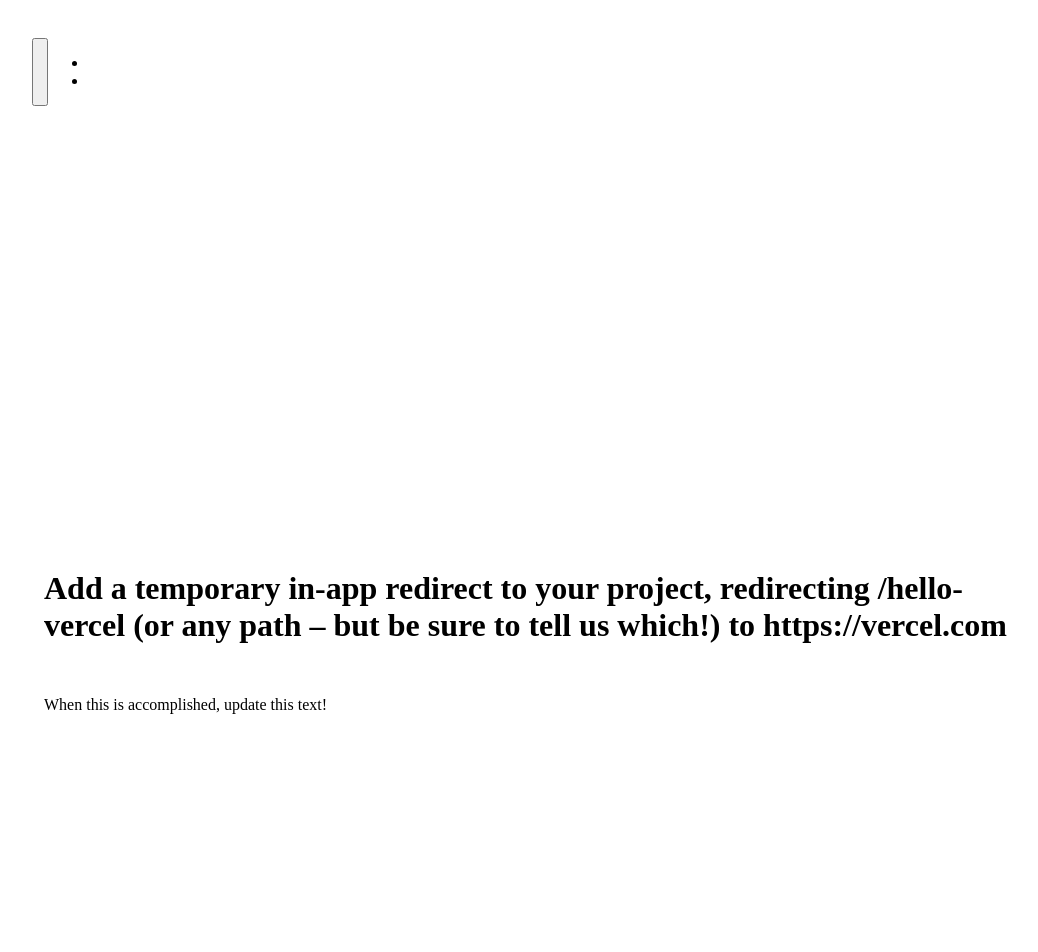
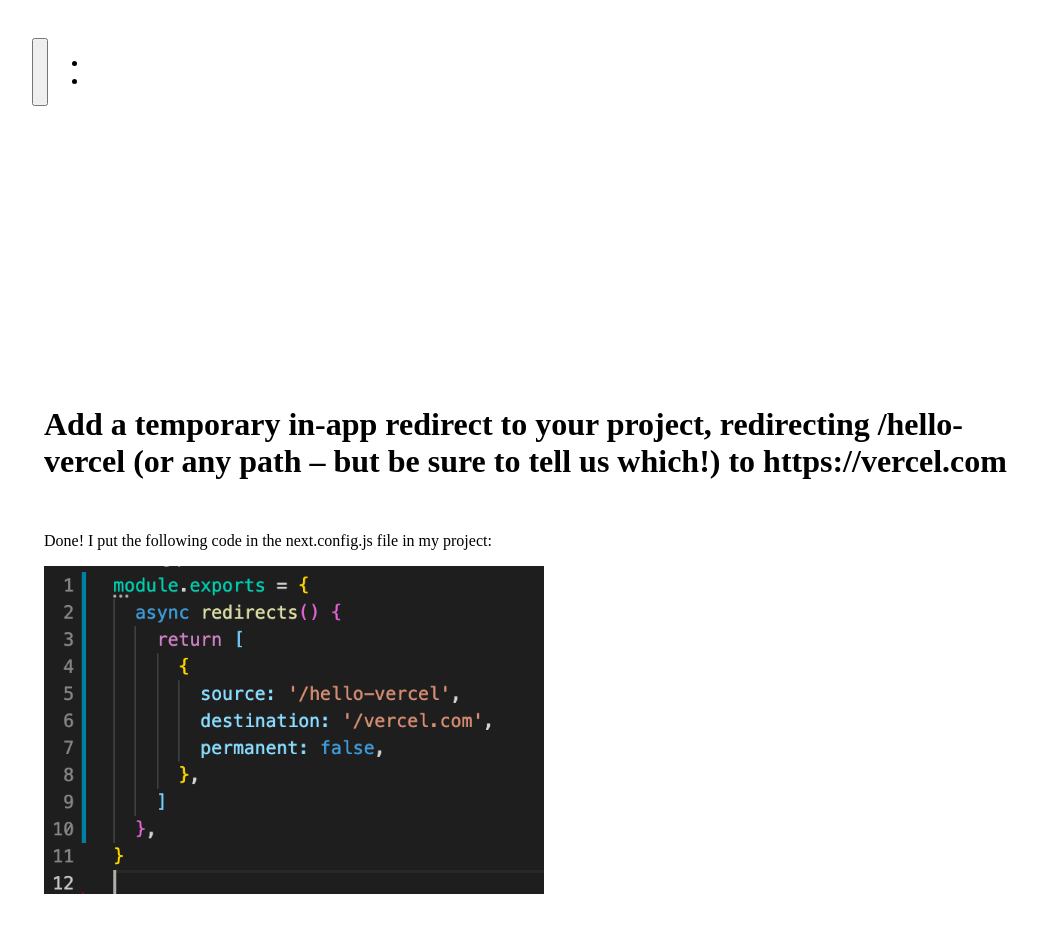
Before and after one commit to amybarger/community-manager-project, a Next.js app: page /inapp-redirect in a window 1280 px wide. Shown: the top 952 px of the page, without its empty margins (96-1134 px from the left). Built offline with nearby package versions, Linux system fonts and the light colour scheme.

Commit message:
Added screenshot of code

```diff
--- a/next.config.js
+++ b/next.config.js
@@ -1,6 +1,11 @@
-/** @type {import('next').NextConfig} */
-const nextConfig = {
-  reactStrictMode: true,
+module.exports = {
+  async redirects() {
+    return [
+      {
+        source: '/hello-vercel',
+        destination: '/vercel.com',
+        permanent: false,
+      },
+    ]
+  },
 }
-
-module.exports = nextConfig
--- a/pages/inapp-redirect.js
+++ b/pages/inapp-redirect.js
@@ -20,8 +20,8 @@
             Add a temporary in-app redirect to your project, redirecting /hello-vercel (or any path – but be sure to tell us which!) to https://vercel.com
             </h1>
             <p className={styles.answer}>
-            When this is accomplished, update this text!
-            </p>
+            Done! I put the following code in the next.config.js file in my project:</p>
+            <img src="screenshot_redirect.png" alt="Redirect code sample" className={styles.screenshot}></img>
             </div>
             </main>
             <footer className={styles.footer}>
--- a/styles/Home.module.css
+++ b/styles/Home.module.css
@@ -144,6 +144,11 @@
   margin-right: 5%;
 }
 
+.screenshot {
+  width: 500px;
+  margin-right: 50%;
+}
+
 @media (max-width: 600px) {
   .grid {
     width: 100%;
```
Also changed, not shown: public/screenshot_redirect.png (added).
